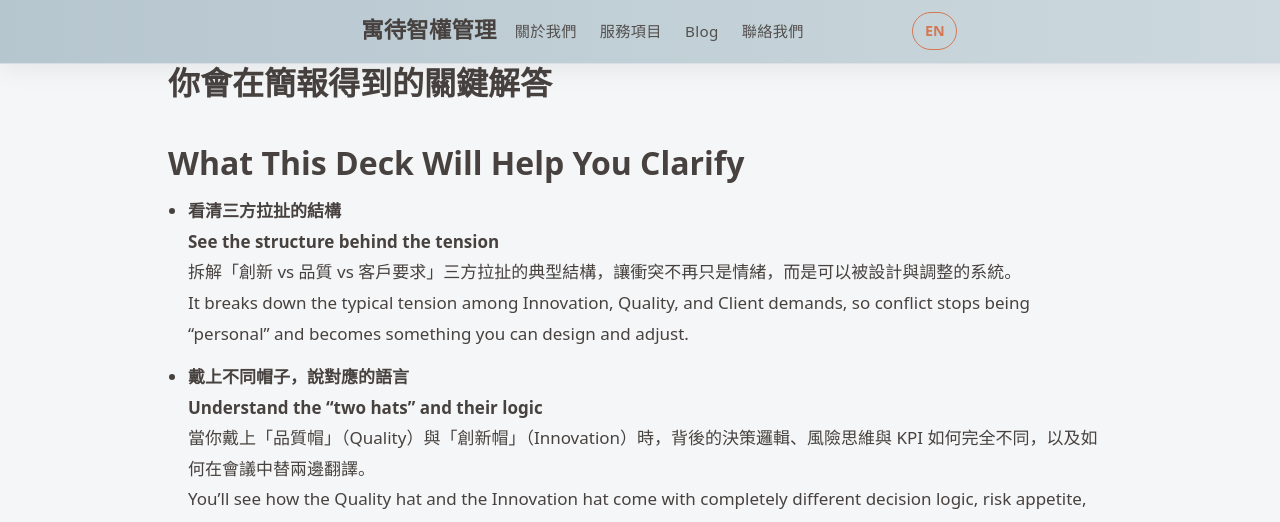
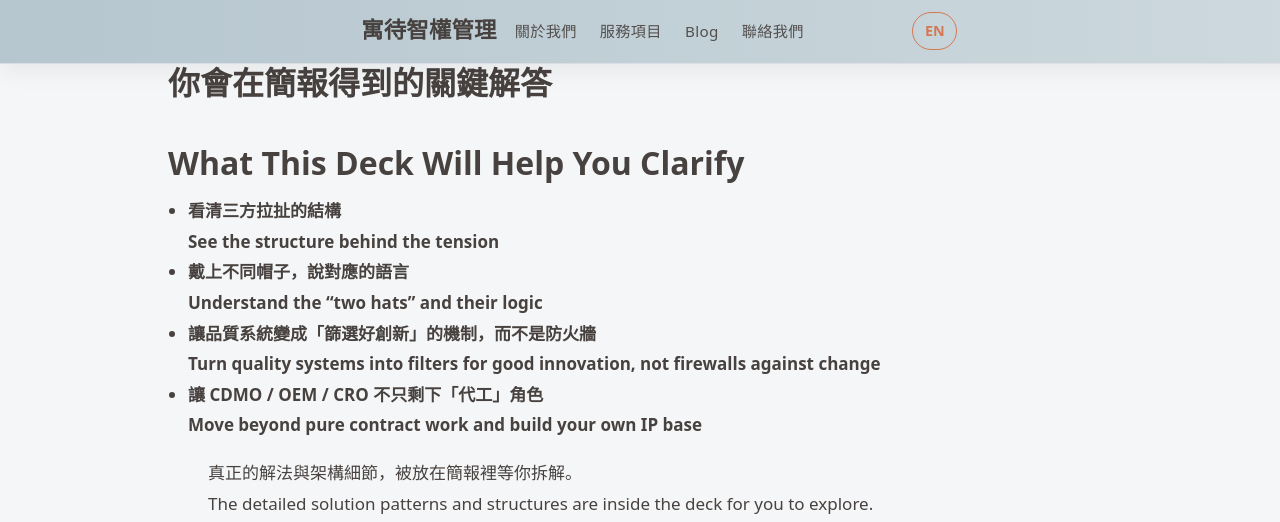
Before and after one commit to nuancenil/udipconsult, a Jekyll site: the page built from _posts/2025-11-25-cdmo-innovation-quality-zh.md, in a window 1280 px wide and 1400 px high, scrolled down 1073 px. Shown: the top 522 px of the window. Built offline with Jekyll 4.4.1, drawn with Linux system fonts in a browser that asks for light colours; some of the changed text lies outside the part shown.

Commit message:
Update site content

```diff
--- a/_posts/2025-11-25-cdmo-innovation-quality-zh.md
+++ b/_posts/2025-11-25-cdmo-innovation-quality-zh.md
@@ -43,29 +43,15 @@ this deck was created exactly for that question.
 
 - **看清三方拉扯的結構**
   **See the structure behind the tension**
-  拆解「創新 vs 品質 vs 客戶要求」三方拉扯的典型結構，讓衝突不再只是情緒，而是可以被設計與調整的系統。
-  It breaks down the typical tension among Innovation, Quality, and Client demands, so conflict stops being “personal” and becomes something you can design and adjust.
-
 - **戴上不同帽子，說對應的語言**
   **Understand the “two hats” and their logic**
-  當你戴上「品質帽」（Quality）與「創新帽」（Innovation）時，背後的決策邏輯、風險思維與 KPI 如何完全不同，以及如何在會議中替兩邊翻譯。
-  You’ll see how the Quality hat and the Innovation hat come with completely different decision logic, risk appetite, and KPIs – and how to translate between them in real meetings.
-
 - **讓品質系統變成「篩選好創新」的機制，而不是防火牆**
   **Turn quality systems into filters for good innovation, not firewalls against change**
-  避免把 QMS / GxP 無意間設計成「一律禁止變化」的防禦系統，而是能管理風險、保留有效變更的結構。
-  It shows how to avoid designing QMS / GxP as an “absolutely no change” defense system, and instead make it a structure that manages risk while preserving valuable improvements.
-
 - **讓 CDMO / OEM / CRO 不只剩下「代工」角色**
   **Move beyond pure contract work and build your own IP base**
-  從每一個專案交付中，抽離出「平台能力」「數據方法」「流程 know-how」，並思考如何在合約與 IP 結構上，讓這些成果成為你方真正可積累的資產。
-  It helps you see how to extract platform capabilities, data methods, and process know-how from project work, and how contracts / IP structures can let those become your assets, not just the client’s.
 
-> 這個頁面只把「問題長什麼樣子」攤開給你看。
-> This page only lays out what the problem actually looks like.
 > 真正的解法與架構細節，被放在簡報裡等你拆解。
 > The detailed solution patterns and structures are inside the deck for you to explore.
-
 
 <iframe src="https://docs.google.com/forms/d/e/1FAIpQLSenXfe2G9g7gJmbxmlumwWHq1sszq5FHGQbktgbXZv8HUoNRw/viewform?embedded=true"
         width="100%" height="900" frameborder="0" marginheight="0" marginwidth="0">
```
